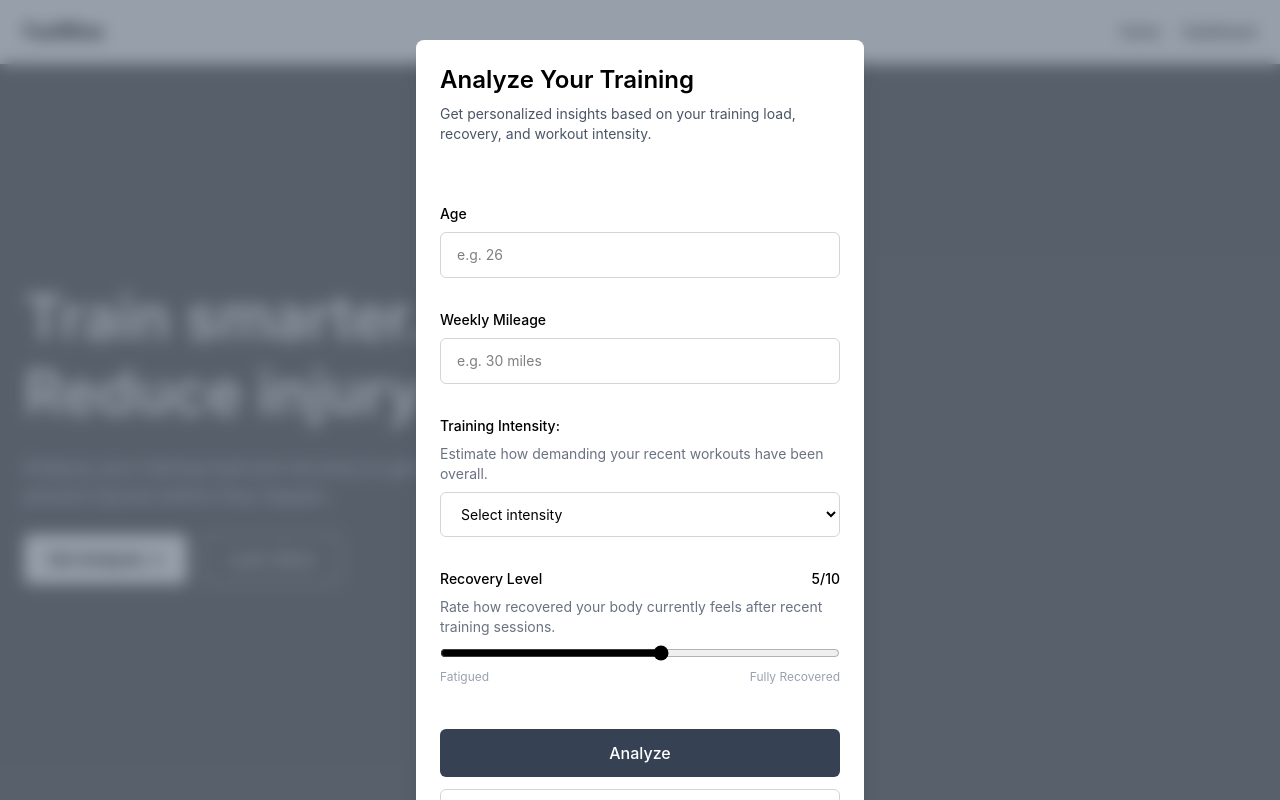
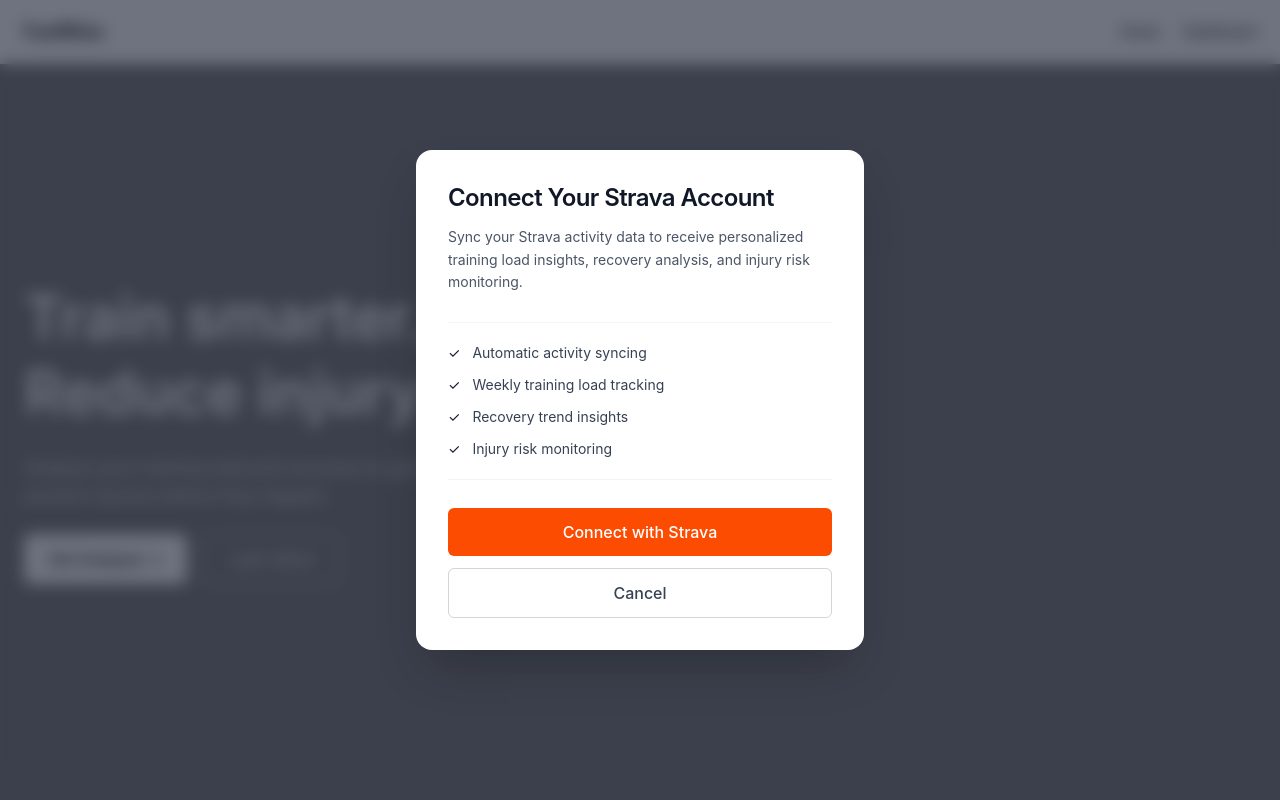
Before and after one commit to zstem001hz-droid/fuelwise-health, a React (Vite) app: page / in a window 1280 px wide. Both pictures are taken after a click on the button "Get Analysis →". Built offline with nearby package versions, Linux system fonts and the light colour scheme.

Commit message:
feat(modal): replace training form with Strava OAuth connection modal

```diff
--- a/src/components/Modal/AnalysisModal.tsx
+++ b/src/components/Modal/AnalysisModal.tsx
@@ -5,128 +5,69 @@ type AnalysisModalProps = {
 };
 
 export default function AnalysisModal({ onClose }: AnalysisModalProps) {
-
   return (
     // Modal overlay
-    <div className="flex items-start z-50 justify-center bg-slate-700/50 fixed inset-0 backdrop-blur-sm px-6 overflow-y-auto py-10">
-      {/* Modal content------------------------------------------------------------------ */}
-      <div>
-        <form className="flex flex-col bg-white shadow-xl rounded-lg p-6 gap-7 w-full max-w-md">
-          {/* Header copy for the analysis form ---------------------------------------*/}
-          <div className="flex flex-col gap-2 mb-8">
-            <h2 className="text-2xl font-semibold">Analyze Your Training</h2>
-            <p className="text-sm text-gray-600">
-              Get personalized insights based on your training load, recovery,
-              and workout intensity.
+    <div className="fixed inset-0 z-50 flex items-center justify-center bg-slate-900/60 backdrop-blur-sm px-6 py-10 overflow-y-auto">
+      {/* Modal card -------------------------------------------------------------------------*/}
+      <div className="w-full max-w-md">
+        <div className="flex flex-col gap-7 rounded-2xl bg-white p-8 shadow-2xl">
+          {/* Header --------------------------------------------------------------------------*/}
+          <div className="flex flex-col gap-3">
+            <h2 className="text-2xl font-semibold tracking-tight text-gray-900">
+              Connect Your Strava Account
+            </h2>
+
+            <p className="text-sm leading-relaxed text-gray-600">
+              Sync your Strava activity data to receive personalized training
+              load insights, recovery analysis, and injury risk monitoring.
             </p>
           </div>
 
-          {/* Core training inputs-------------------------------------------------- */}
-          <div className="flex flex-col gap-8">
-            <div className="flex flex-col gap-2">
-              <label htmlFor="age" className="text-sm font-medium">
-                Age
-              </label>
-              <input
-                type="number"
-                placeholder="e.g. 26"
-                id="age"
-                name="age"
-                className="border border-gray-300 rounded-md px-4 py-3 bg-white text-sm outline-none transition focus:ring-2 focus:ring-black/20 focus:border-black"
-              />
+          {/* Benefits ------------------------------------------------------------------------------*/}
+          <div className="flex flex-col gap-3 border-y border-gray-100 py-5">
+            <div className="flex items-center gap-3">
+              <span className="text-sm text-gray-900">✓</span>
+              <p className="text-sm text-gray-700">
+                Automatic activity syncing
+              </p>
             </div>
 
-            {/* WEEKLY MILEAGE --------------------------------------------------- */}
-            <div className="flex flex-col gap-2">
-              <label htmlFor="weekly-mileage" className="text-sm font-medium">
-                Weekly Mileage
-              </label>
-              <input
-                type="number"
-                placeholder="e.g. 30 miles"
-                id="weekly-mileage"
-                name="weekly-mileage"
-                className="border border-gray-300 rounded-md px-4 py-3 bg-white text-sm outline-none transition focus:ring-2 focus:ring-black/20 focus:border-black"
-              />
+            <div className="flex items-center gap-3">
+              <span className="text-sm text-gray-900">✓</span>
+              <p className="text-sm text-gray-700">
+                Weekly training load tracking
+              </p>
             </div>
 
-            {/* TRAINING INTENSITY --------------------------------------------------- */}
-            <div className="flex flex-col gap-2">
-              <label
-                htmlFor="training-intensity"
-                className="text-sm font-medium"
-              >
-                Training Intensity:
-              </label>
-
-              <p className="text-sm text-gray-500">
-                Estimate how demanding your recent workouts have been overall.
-              </p>
-
-              <select
-                id="training-intensity"
-                name="training-intensity"
-                className="border border-gray-300 rounded-md px-4 py-3 bg-white text-sm outline-none transition focus:ring-2 focus:ring-black/20 focus:border-black"
-              >
-                <option value="">Select intensity</option>
-                <option value="low">Low</option>
-                <option value="moderate">Moderate</option>
-                <option value="high">High</option>
-              </select>
+            <div className="flex items-center gap-3">
+              <span className="text-sm text-gray-900">✓</span>
+              <p className="text-sm text-gray-700">Recovery trend insights</p>
             </div>
 
-            {/* RECOVERY LEVEL --------------------------------------------------- */}
-            <div className="flex flex-col gap-2">
-              <div className="flex items-center justify-between">
-                <label
-                  htmlFor="recovery-slider"
-                  className="text-sm font-medium"
-                >
-                  Recovery Level
-                </label>
-
-                <span className="text-sm font-medium">5/10</span>
-              </div>
-
-              <p className="text-sm text-gray-500">
-                Rate how recovered your body currently feels after recent
-                training sessions.
-              </p>
-
-              <input
-                type="range"
-                id="recovery-slider"
-                name="recovery-slider"
-                min="1"
-                max="10"
-                className="w-full accent-black"
-              />
-
-              <div className="flex gap-2 justify-between text-xs text-gray-400">
-                <span>Fatigued</span>
-                <span>Fully Recovered</span>
-              </div>
+            <div className="flex items-center gap-3">
+              <span className="text-sm text-gray-900">✓</span>
+              <p className="text-sm text-gray-700">Injury risk monitoring</p>
             </div>
           </div>
 
-          {/* Action buttons --------------------------------------------------- */}
+          {/* Action buttons ---------------------------------------------------------------------------*/}
           <div className="flex flex-col gap-3">
             <button
-              type="submit"
-              className="mt-4 bg-gray-700 text-white rounded-md py-3 font-medium transition hover:bg-gray-900"
+              type="button"
+              className="rounded-md bg-[#FC4C02] py-3 font-medium text-white transition hover:opacity-90"
             >
-              Analyze
+              Connect with Strava
             </button>
 
             <button
               type="button"
               onClick={onClose}
-              className="border border-gray-300 bg-white text-gray-700 rounded-md py-3 font-medium transition hover:bg-gray-100"
+              className="rounded-md border border-gray-300 bg-white py-3 font-medium text-gray-700 transition hover:bg-gray-100"
             >
               Cancel
             </button>
           </div>
-        </form>
+        </div>
       </div>
     </div>
   );
```
